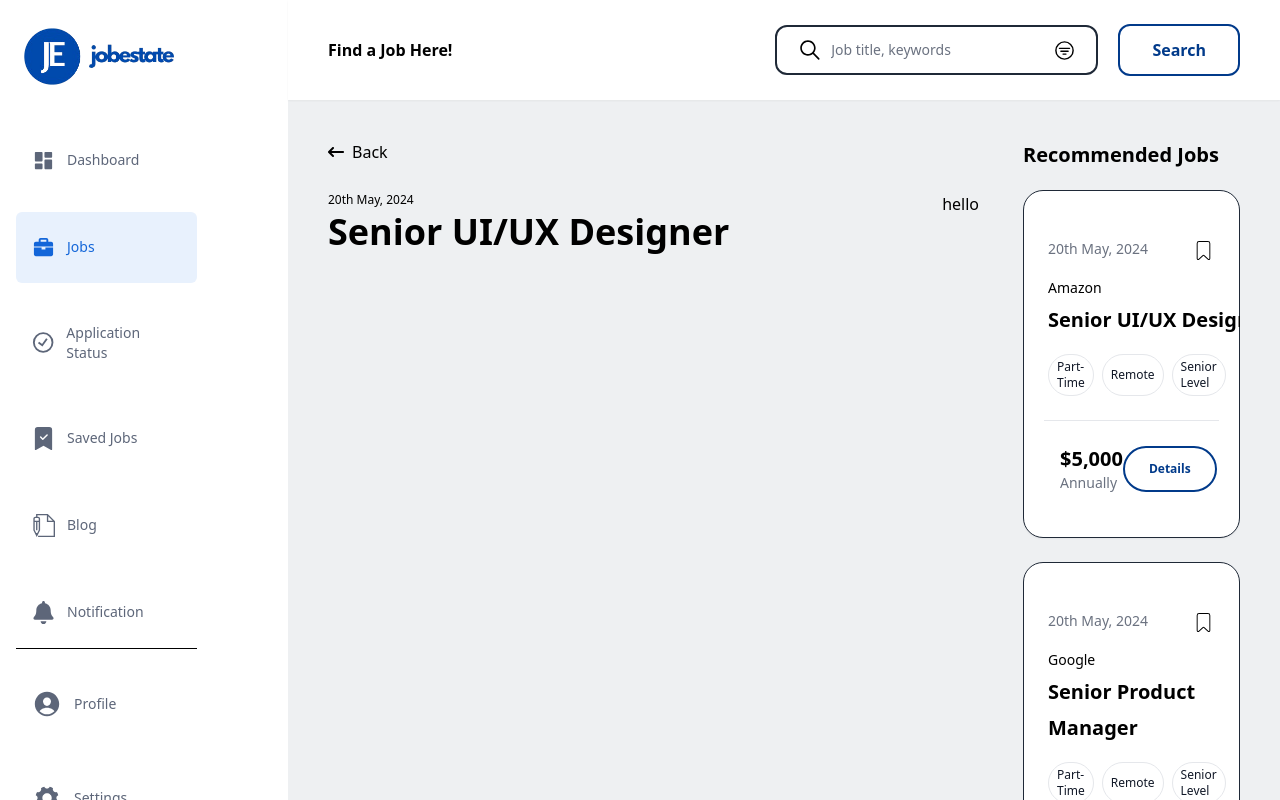
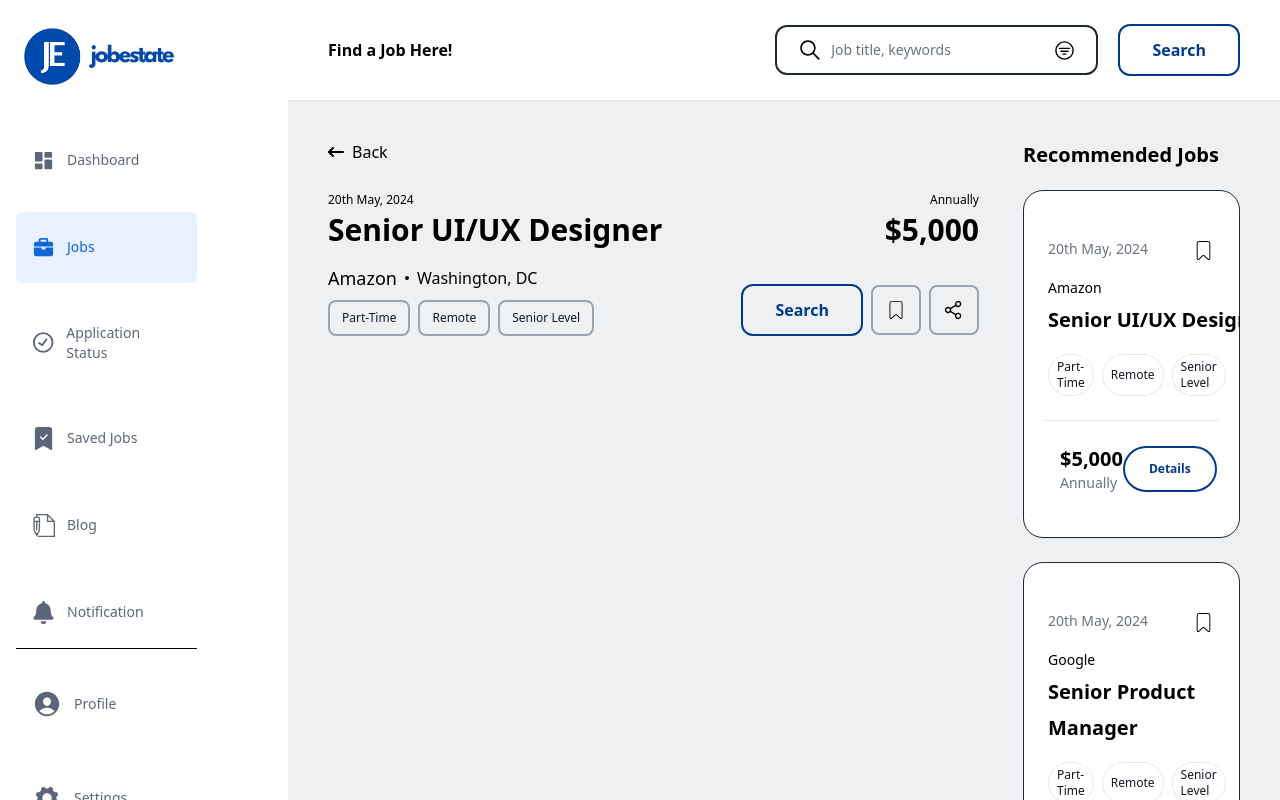
Before and after one commit to tolzzyyy/Jobestate-repo-DF, a React (Create React App) app: page /userjobs/details in a window 1280 px wide. Built offline with nearby package versions, Linux system fonts and the light colour scheme.

Commit message:
fourth commit

```diff
--- a/public/index.html
+++ b/public/index.html
@@ -2,7 +2,7 @@
 <html lang="en">
   <head>
     <meta charset="utf-8" />
-    <link rel="icon" href="%PUBLIC_URL%/favicon.ico" />
+    <link rel="icon" href="favicon.png" />
     <meta name="viewport" content="width=device-width, initial-scale=1" />
     <meta name="theme-color" content="#000000" />
     <meta
--- a/src/components/Home.jsx
+++ b/src/components/Home.jsx
@@ -139,7 +139,7 @@ const Home = () => {
       </section>
 
       <section className="h-auto flex flex-col px-6 gap-7 py-9 md:mt-8 lg:mt-0 md:px-[40px] xl:px-[135px] w-full md:flex md:h-full xl:flex xl:h-[800px] justify-center">
-        <div className="flex flex-col gap-8 lg:flex-row md:gap-12 w-full lg:flex items-center">
+        <div className="flex flex-col gap-8 lg:flex-row md:gap-12 w-full justify-between lg:flex items-center">
           <div className="w-full lg:w-[550px]  ">
             <img
               src={happyPeople}
--- a/src/components/SignIn.jsx
+++ b/src/components/SignIn.jsx
@@ -8,6 +8,8 @@ import google from "../Assets/Rectangle 6.png";
 import { FaTwitter } from "react-icons/fa";
 import { BiPhone } from "react-icons/bi";
 import phone from "../Assets/smartphone-device.png";
+
+
 const SignIn = () => {
   const bgimage = {
     backgroundImage: `url(${bg})`,
--- a/src/components/SignUp.jsx
+++ b/src/components/SignUp.jsx
@@ -101,7 +101,7 @@ const SignUp = () => {
               <Link className="text-[#667185] text-center text-[14px] font-[400]">
                 Already have an account?{" "}
                 <span className="font-[500] text-[#0149AD]">
-                    <Link to='/'>
+                    <Link to='/signup'>
                  Sign in
                  </Link>
                 </span>
--- a/src/components/UserJobDetails.jsx
+++ b/src/components/UserJobDetails.jsx
@@ -13,6 +13,7 @@ import { IoIosSearch, IoIosSettings } from 'react-icons/io';
 import { CiBookmark } from 'react-icons/ci';
 import { IoFilterCircleOutline } from "react-icons/io5";
 import { FaArrowLeftLong } from "react-icons/fa6";
+import { GoShareAndroid } from "react-icons/go";
 
 const jobCards = [
     {
@@ -196,14 +197,46 @@ const UserJobDetails = () => {
                   <div
                   key={job.id}
                   className='flex justify-between gap-2 w-full'>
-                    <div className='flex flex-col'>
+                    <div className='flex flex-col gap-4'>
                       <div className='flex flex-col gap-1'>
                         <span className='text-xs font-normal'>{job.date}</span>
-                        <h2 className='text-4xl font-semibold'>{job.title}</h2>
+                        <h2 className='text-3xl font-semibold'>{job.title}</h2>
                       </div>
-                      <div></div>
+                      <div className='flex flex-col gap-2'>
+                        <div className='flex items-center gap-2'>
+                          <span className='text-lg font-medium'>{job.company}</span>
+                          <div className='text-5xl flex items-center w-1 h-1 bg-black rounded-full'></div>
+                          <span className='text-md font-normal'>{job.location}</span>
+                        </div>
+                        <div className="flex gap-2">
+                          {job.jobTypes.map((type, index) => (
+                          <span
+                          key={index}
+                          className="px-3 py-2 flex items-center text-xs border-2 border-gray-400 rounded-lg text-gray-900"
+                          >
+                          {type}
+                          </span>
+                          ))}
+                        </div>
+                      </div>
                     </div>
-                    <div>hello</div>
+                    <div className='flex flex-col gap-4 items-end'>
+                      <div className='flex flex-col gap-1 items-end'>
+                        <span className='text-xs font-normal'>{job.currencyType}</span>
+                        <h2 className='text-3xl font-semibold'>{job.salary}</h2>
+                      </div>
+                      <div className='flex items-center gap-2 mt-5'>
+                        <button className='hidden md:flex border-2 border-[#013A8A] transition-all duration-500 py-3 px-8 rounded-xl text-[#013A8A] font-semibold hover:text-white hover:border-2 hover:border-[#0149AD] hover:bg-[#0149AD] '>
+                          Search
+                        </button>
+                        <button className='flex items-center px-3 py-3 border-2 border-gray-400 rounded-lg'>
+                          <CiBookmark size={22}/>
+                        </button>
+                        <button className='flex items-center px-3 py-3 border-2 border-gray-400 rounded-lg'>
+                          <GoShareAndroid size={22}/>
+                        </button>
+                      </div>
+                    </div>
                   </div>
                 ))}
 
```
Also changed, not shown: public/favicon.png (added).
